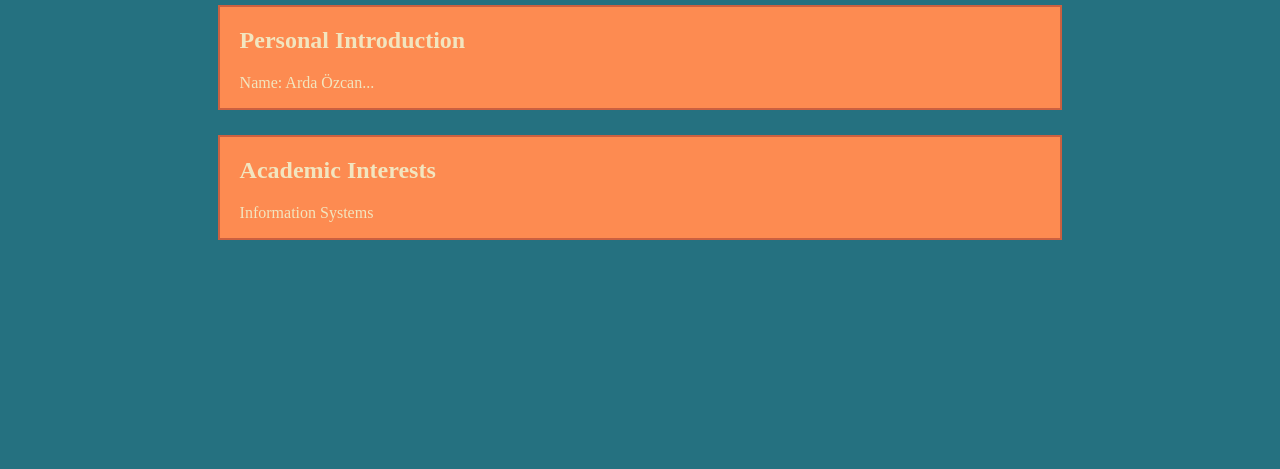
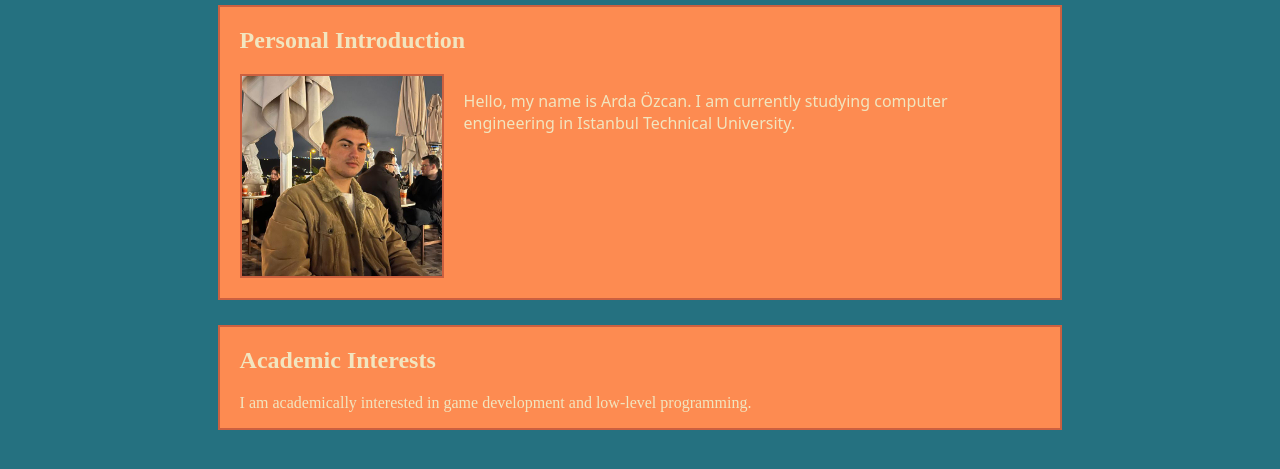
Before and after one commit to itu-itis24-ozcanar23/term-project, a plain HTML site: page index.html in a window 1280 px wide. Shown: the part 151-620 px from the top of the page. Drawn offline with Linux system fonts and the light colour scheme.

Commit message:
Added picture and populated about me page.

```diff
--- a/index.html
+++ b/index.html
@@ -1,5 +1,6 @@
 <!doctype html>
 <html lang="en">
+
 <head>
     <meta charset="UTF-8" />
     <meta name="viewport" content="width=device-width, initial-scale=1" />
@@ -17,13 +18,18 @@
         <h1>About Me</h1>
         <div class="section">
             <h2>Personal Introduction</h2>
-
-        <p>Name: Arda Özcan...</p>
+            <div id="sub-section">
+                <img id="picture" src="img/pp.jpg" alt="">
+                <p id="description">Hello, my name is Arda Özcan. I am currently studying computer engineering in
+                    Istanbul Technical University.
+                </p>
+            </div>
         </div>
         <div class="section">
             <h2>Academic Interests</h2>
-        <p>Information Systems</p>
+            <p>I am academically interested in game development and low-level programming.</p>
         </div>
     </div>
 </body>
+
 </html>
--- a/style.css
+++ b/style.css
@@ -89,3 +89,20 @@ button:hover {
 #input-field {
     height: 30px;
 }
+
+#picture {
+    width: 200px;
+    border: 2px solid var(--border-color);
+}
+
+#sub-section {
+    display: flex;
+    flex-direction: row;
+    align-items: top;
+    margin-bottom: 20px;
+}
+
+#description {
+    margin-left: 20px;
+    font-family: sans;
+}
```
Also changed, not shown: img/pp.jpg (added). Lines whose indentation alone changed are shown as unchanged.
